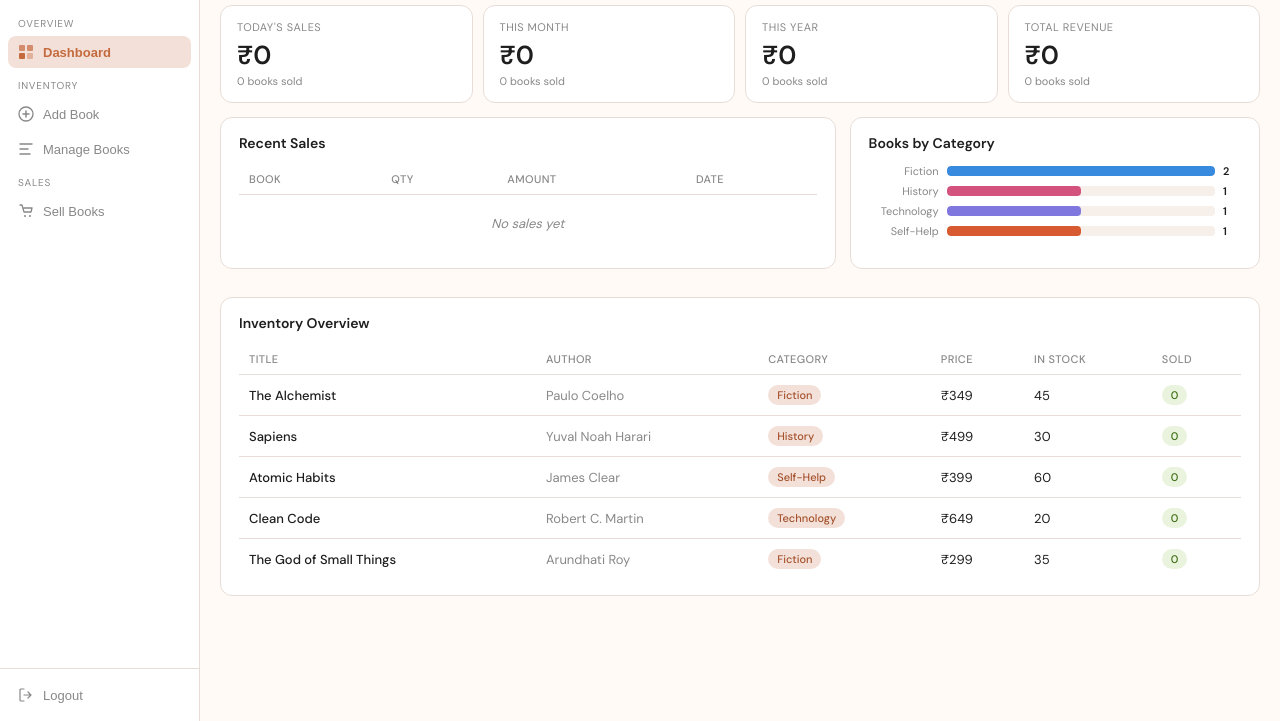
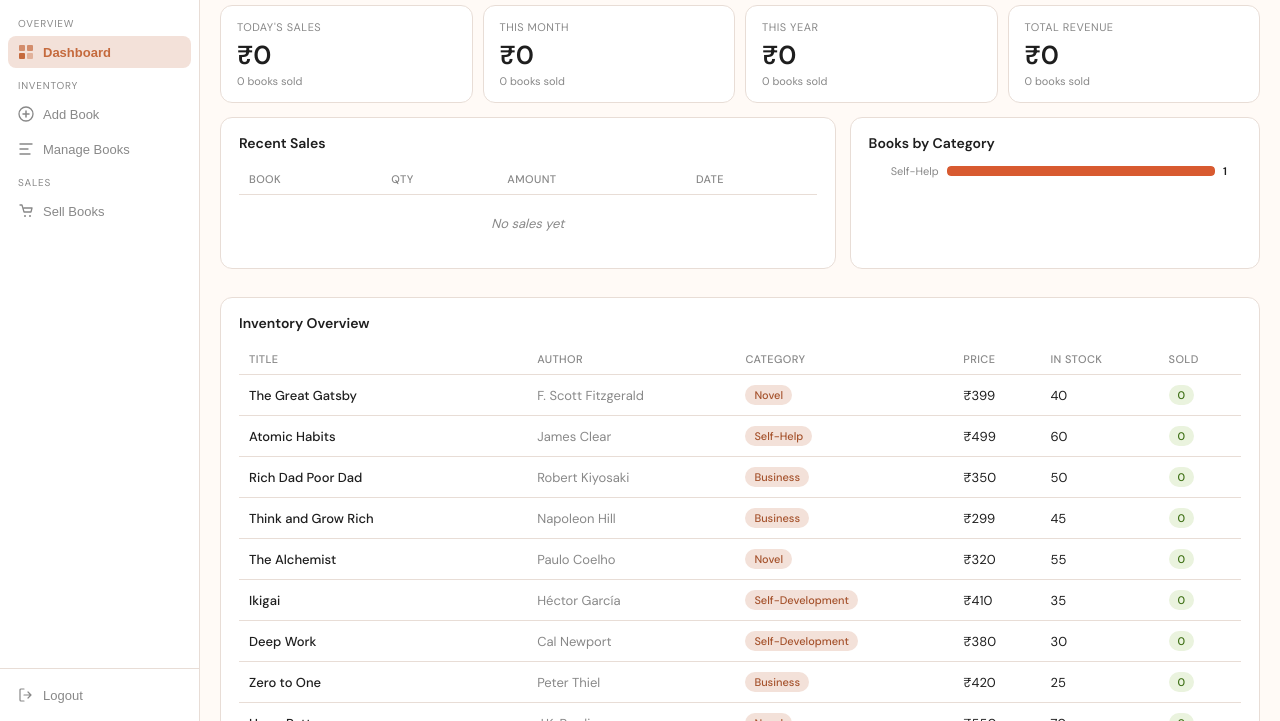
Before and after one commit to ttannu04/book-management, a website: page public/admin.html in a window 1280 px wide. Shown: the part 79-800 px from the top of the page. Drawn offline with Linux system fonts and the light colour scheme.

Commit message:
updated features

```diff
--- a/public/admin.html
+++ b/public/admin.html
@@ -326,13 +326,27 @@ const CATS = ['Fiction','Non-Fiction','Science','History','Technology','Self-Hel
 const CAT_COLORS = ['#378ADD','#1D9E75','#BA7517','#D4537E','#7F77DD','#D85A30','#3B6D11','#E24B4A'];
 
 let books = [
-  {id:1, title:'The Alchemist', author:'Paulo Coelho', category:'Fiction', price:349, stock:45, isbn:'', desc:'A philosophical novel.', sold:0},
-  {id:2, title:'Sapiens', author:'Yuval Noah Harari', category:'History', price:499, stock:30, isbn:'', desc:'A brief history of humankind.', sold:0},
-  {id:3, title:'Atomic Habits', author:'James Clear', category:'Self-Help', price:399, stock:60, isbn:'', desc:'Build better habits.', sold:0},
-  {id:4, title:'Clean Code', author:'Robert C. Martin', category:'Technology', price:649, stock:20, isbn:'', desc:'Writing maintainable code.', sold:0},
-  {id:5, title:'The God of Small Things', author:'Arundhati Roy', category:'Fiction', price:299, stock:35, isbn:'', desc:'Booker Prize winner.', sold:0},
+  {id:1, title:'The Great Gatsby', author:'F. Scott Fitzgerald', category:'Novel', price:399, stock:40, isbn:'', desc:'Classic novel', sold:0},
+
+  {id:2, title:'Atomic Habits', author:'James Clear', category:'Self-Help', price:499, stock:60, isbn:'', desc:'Build better habits', sold:0},
+
+  {id:3, title:'Rich Dad Poor Dad', author:'Robert Kiyosaki', category:'Business', price:350, stock:50, isbn:'', desc:'Financial education book', sold:0},
+
+  {id:4, title:'Think and Grow Rich', author:'Napoleon Hill', category:'Business', price:299, stock:45, isbn:'', desc:'Success mindset book', sold:0},
+
+  {id:5, title:'The Alchemist', author:'Paulo Coelho', category:'Novel', price:320, stock:55, isbn:'', desc:'Philosophical novel', sold:0},
+
+  {id:6, title:'Ikigai', author:'Héctor García', category:'Self-Development', price:410, stock:35, isbn:'', desc:'Japanese concept of purpose', sold:0},
+
+  {id:7, title:'Deep Work', author:'Cal Newport', category:'Self-Development', price:380, stock:30, isbn:'', desc:'Focus and productivity', sold:0},
+
+  {id:8, title:'Zero to One', author:'Peter Thiel', category:'Business', price:420, stock:25, isbn:'', desc:'Startup insights', sold:0},
+
+  {id:9, title:'Harry Potter', author:'J.K. Rowling', category:'Novel', price:550, stock:70, isbn:'', desc:'Fantasy novel', sold:0},
+
+  {id:10, title:'The Psychology of Money', author:'Morgan Housel', category:'Business', price:470, stock:45, isbn:'', desc:'Money behavior insights', sold:0}
 ];
-let nextId = 6;
+let nextId = 11;
 let sales = [];
 
 const todayStr = () => new Date().toISOString().slice(0,10);
```
